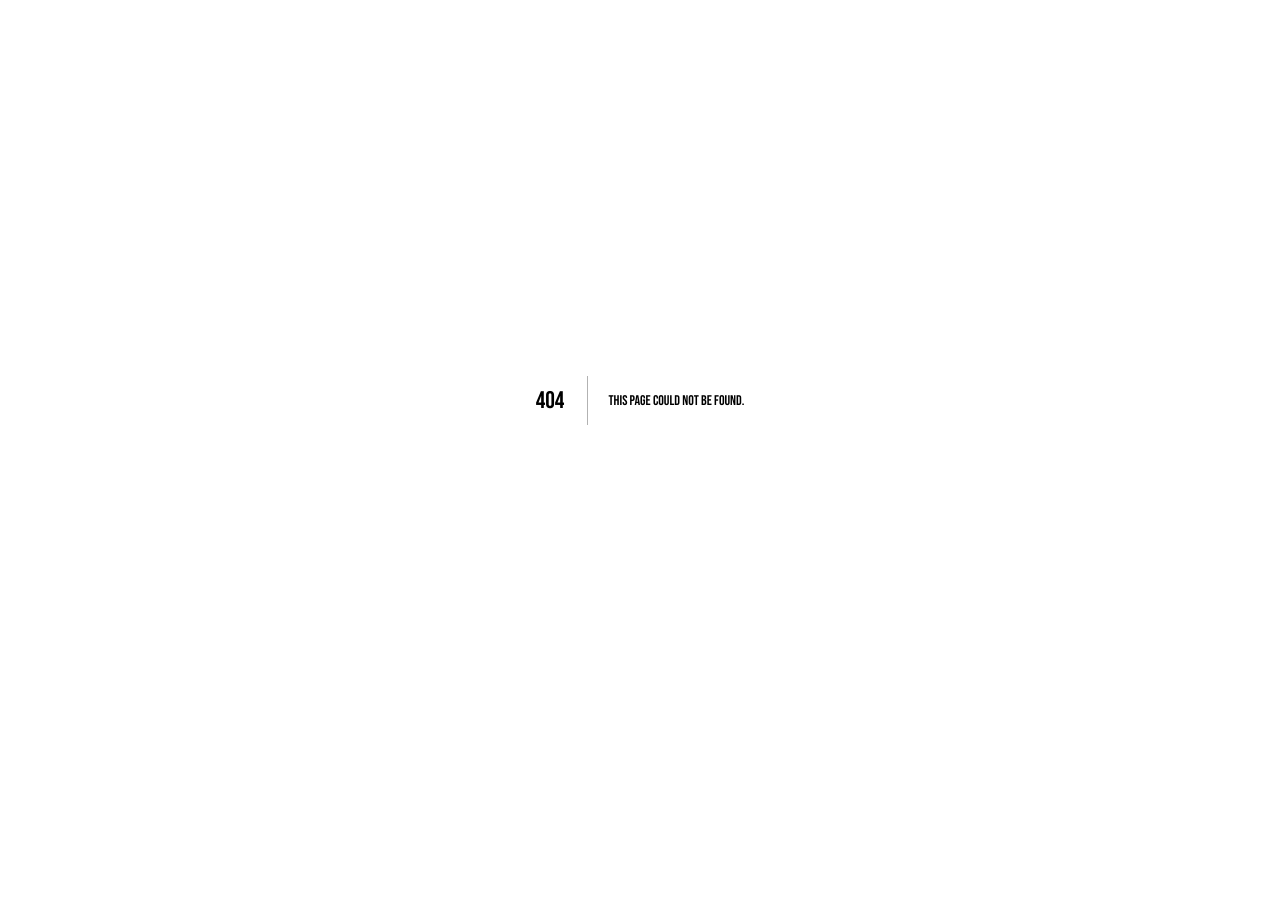
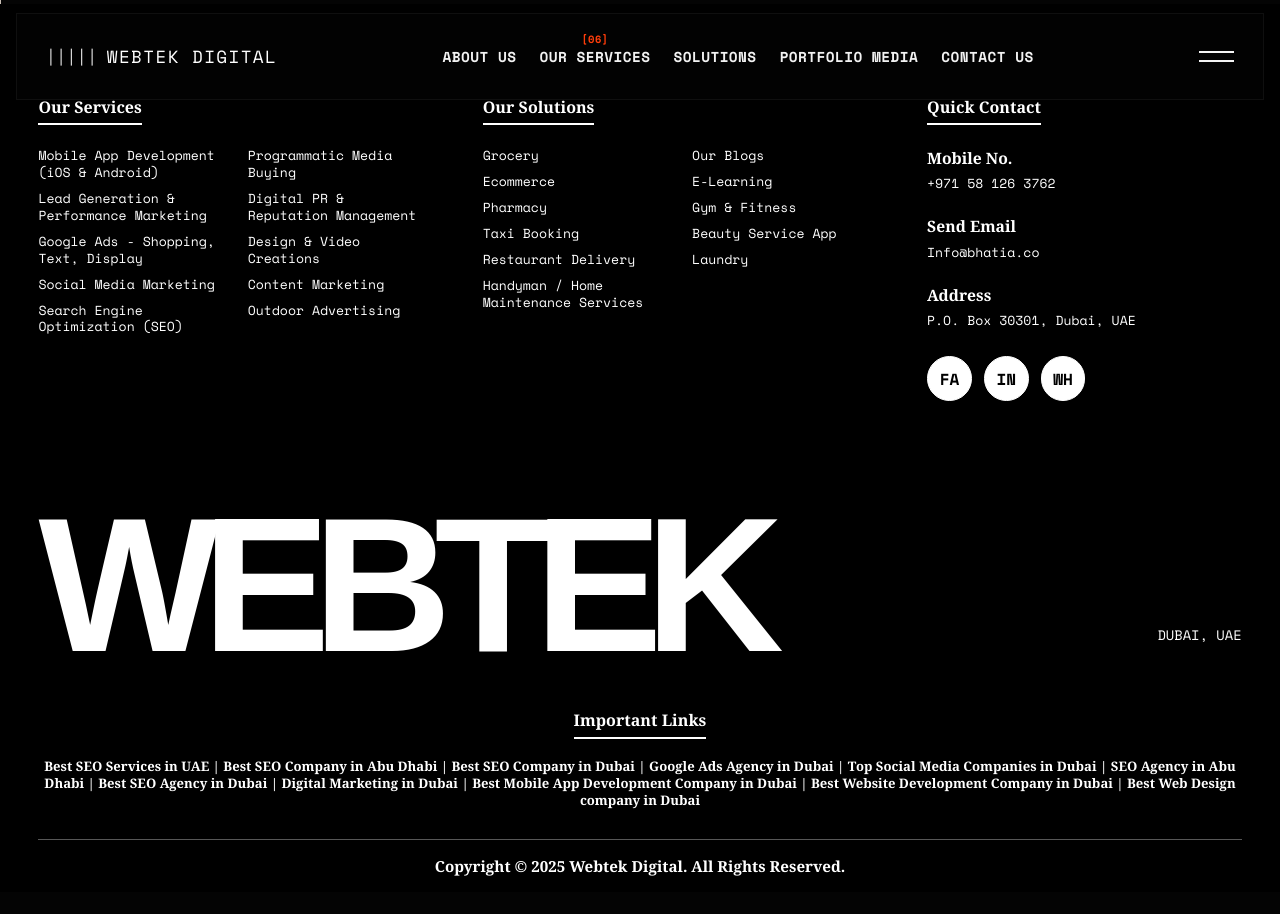
Before and after one commit to himanshubhadoria2727/Webtekdemo, a Next.js app: page /about-us in a window 1280 px wide. Before the commit this address had no page. Shown: the top 914 px of the page. Before the commit the page ends 800 px from the top, so only its background shows below. Built offline with nearby package versions, Linux system fonts and the light colour scheme.

Commit message:
about us initialized

```diff
--- /dev/null
+++ b/src/app/about-us/page.tsx
@@ -0,0 +1,5 @@
+import { AboutPage } from "../components/about/AboutPage";
+
+export default function Page() {
+  return <AboutPage />;
+}
--- /dev/null
+++ b/src/app/components/about/AboutPage.tsx
@@ -0,0 +1,125 @@
+"use client";
+
+import type { CSSProperties } from "react";
+import { useEffect, useRef } from "react";
+import gsap from "gsap";
+import { ScrollTrigger } from "gsap/ScrollTrigger";
+import Lenis from "lenis";
+import styles from "../../page.module.css";
+import { Footer } from "../home/Footer";
+import { Header } from "../home/Header";
+
+const mosaicTiles = [
+  { id: "01", x: "0vw", y: "-2vh", w: "26vw", h: "18vh", tone: "dark" },
+  { id: "02", x: "50vw", y: "-2vh", w: "26vw", h: "18vh", tone: "light" },
+  { id: "03", x: "24vw", y: "16vh", w: "26vw", h: "22vh", tone: "mid" },
+  { id: "04", x: "50vw", y: "16vh", w: "28vw", h: "22vh", tone: "accent" },
+  { id: "05", x: "11vw", y: "38vh", w: "13vw", h: "18vh", tone: "light" },
+  { id: "06", x: "24vw", y: "38vh", w: "26vw", h: "30vh", tone: "warm" },
+  { id: "07", x: "50vw", y: "38vh", w: "28vw", h: "30vh", tone: "dark" },
+  { id: "08", x: "78vw", y: "38vh", w: "13vw", h: "30vh", tone: "light" },
+  { id: "09", x: "11vw", y: "56vh", w: "13vw", h: "24vh", tone: "mid" },
+  { id: "10", x: "24vw", y: "68vh", w: "26vw", h: "18vh", tone: "light" },
+  { id: "11", x: "50vw", y: "68vh", w: "28vw", h: "18vh", tone: "accent" },
+  { id: "12", x: "78vw", y: "68vh", w: "13vw", h: "18vh", tone: "warm" },
+  { id: "13", x: "-8vw", y: "16vh", w: "19vw", h: "22vh", tone: "accent" },
+  { id: "14", x: "91vw", y: "16vh", w: "19vw", h: "22vh", tone: "mid" },
+] as const;
+
+const tileToneClasses = {
+  accent: styles.aboutTileAccent,
+  dark: styles.aboutTileDark,
+  light: styles.aboutTileLight,
+  mid: styles.aboutTileMid,
+  warm: styles.aboutTileWarm,
+};
+
+export function AboutPage() {
+  const pageRef = useRef<HTMLDivElement | null>(null);
+
+  useEffect(() => {
+    gsap.registerPlugin(ScrollTrigger);
+
+    const lenis = new Lenis({
+      autoRaf: true,
+      smoothWheel: true,
+    });
+
+    const ctx = gsap.context(() => {
+      gsap.fromTo(
+        ".aboutTile",
+        {
+          left: "50%",
+          top: "50%",
+          width: "0.55rem",
+          height: "0.55rem",
+          opacity: 0,
+          xPercent: -50,
+          yPercent: -50,
+          scale: 0.2,
+        },
+        {
+          left: "var(--tile-x)",
+          top: "var(--tile-y)",
+          width: "var(--tile-w)",
+          height: "var(--tile-h)",
+          opacity: 1,
+          xPercent: 0,
+          yPercent: 0,
+          scale: 1,
+          ease: "none",
+          stagger: 0.025,
+          scrollTrigger: {
+            trigger: ".aboutMosaicSection",
+            start: "top top",
+            end: "+=260%",
+            scrub: 0.7,
+            pin: true,
+          },
+        },
+      );
+
+      ScrollTrigger.refresh();
+    }, pageRef);
+
+    return () => {
+      ctx.revert();
+      lenis.destroy();
+    };
+  }, []);
+
+  return (
+    <div className={styles.pageWrap} ref={pageRef}>
+      <Header />
+      <main className={styles.aboutPage}>
+        <section className={`${styles.aboutMosaicSection} aboutMosaicSection`}>
+          <div className={styles.aboutMosaicSticky}>
+            <p className={styles.aboutMosaicKicker}>
+              [A POINT OF REFERENCE. <span /> A BETTER PERSPECTIVE.]
+            </p>
+            <div className={styles.aboutCenterDot} aria-hidden="true" />
+            <div className={styles.aboutMosaicStage} aria-label="Animated about image placeholders">
+              {mosaicTiles.map((tile) => (
+                <div
+                  key={tile.id}
+                  className={`${styles.aboutTile} aboutTile ${tileToneClasses[tile.tone]}`}
+                  style={
+                    {
+                      "--tile-x": tile.x,
+                      "--tile-y": tile.y,
+                      "--tile-w": tile.w,
+                      "--tile-h": tile.h,
+                    } as CSSProperties
+                  }
+                >
+                  <span>Image {tile.id}</span>
+                </div>
+              ))}
+            </div>
+          </div>
+        </section>
+      </main>
+      <Footer />
+    </div>
+  );
+}
--- a/src/app/components/home/Header.tsx
+++ b/src/app/components/home/Header.tsx
@@ -1,6 +1,14 @@
 import { motion } from "framer-motion";
 import { menuItems } from "../../data/home";
 import styles from "../../page.module.css";
+
+const menuLinks: Record<string, string> = {
+  "About Us": "/about-us",
+  "Our Services": "/#our-services",
+  Solutions: "/#solutions",
+  "Portfolio Media": "/#portfolio-media",
+  "Contact Us": "/#contact-us",
+};
 
 export function Header() {
   return (
@@ -21,7 +29,7 @@
         {menuItems.map((item, idx) => (
           <motion.a
             key={item}
-            href={`#${item.toLowerCase().replace(/\s+/g, "-")}`}
+            href={menuLinks[item]}
             initial={{ opacity: 0, y: -16 }}
             animate={{ opacity: 1, y: 0 }}
             transition={{ duration: 0.45, delay: idx * 0.08 + 0.2 }}
```
Also changed, not shown: src/app/components/home/AboutSection.tsx (+0 -53 lines), src/app/components/home/HomePage.tsx (+1 -34 lines).
